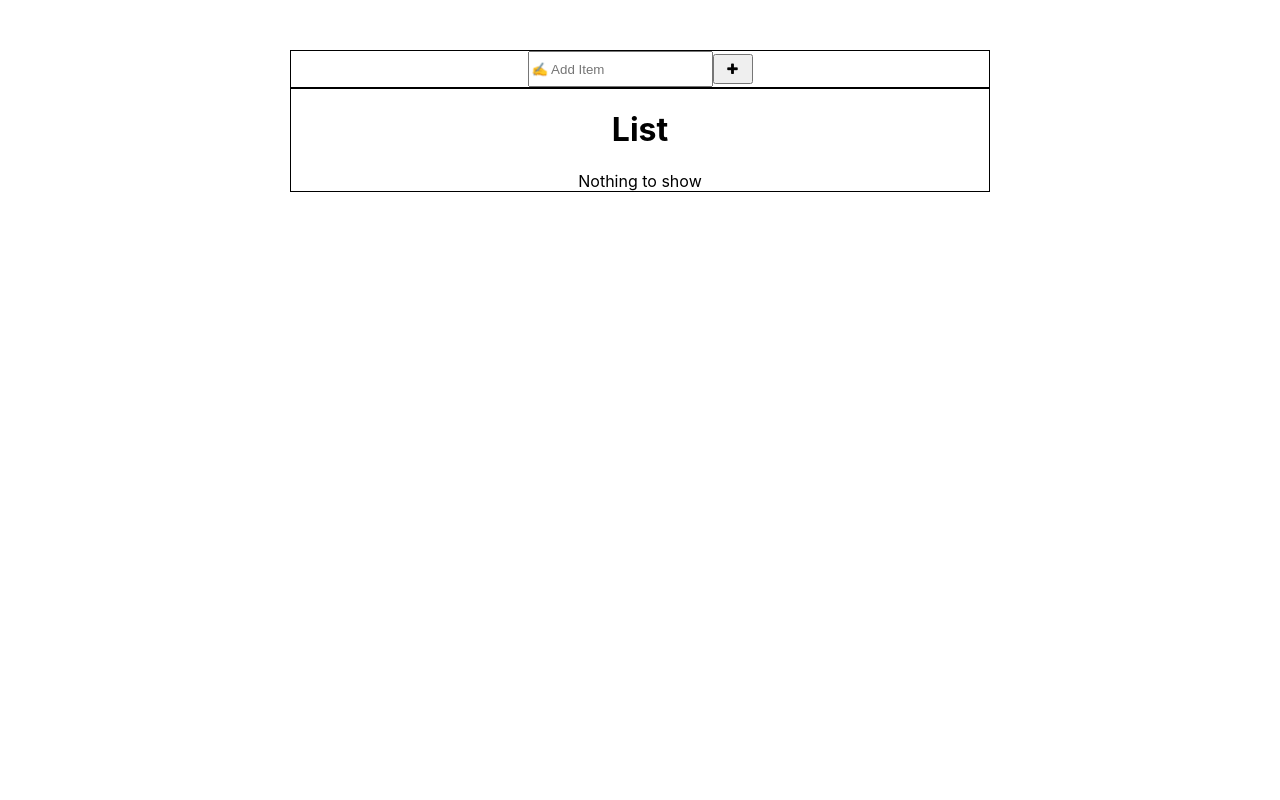
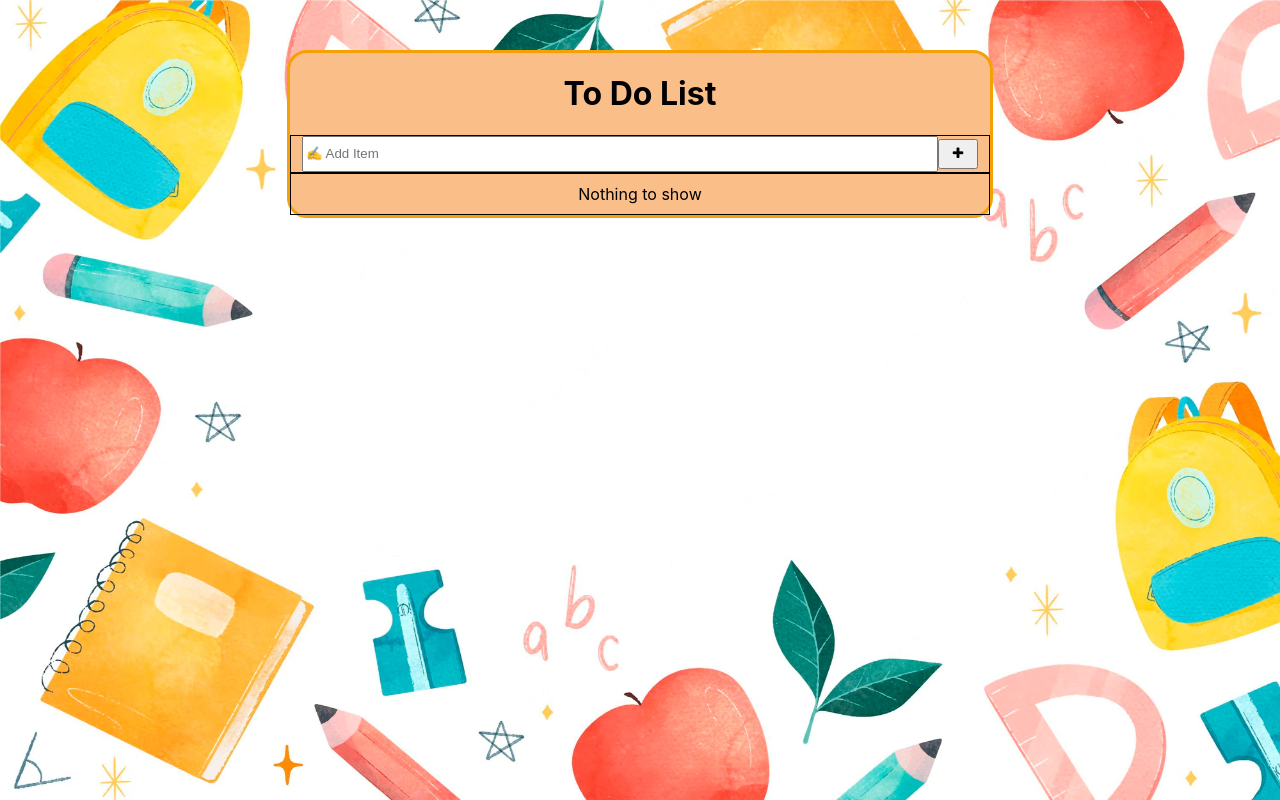
Before and after one commit to MufaddalMustafa2211008KHICND/to-do-app, a React (Create React App) app: page / in a window 1280 px wide. Built offline with nearby package versions, Linux system fonts and the light colour scheme.

Commit message:
improved styling

```diff
--- a/src/App.css
+++ b/src/App.css
@@ -1,12 +1,23 @@
+body{
+  background-image: url('./img/watercolor-back-school-background_52683-68646.webp');
+  background-size: 100vw 100vh;
+}
+
 #root{
   display: flex;
   justify-content: center;
   align-items: center;
 }
 
+.header{
+  text-align: center;
+}
 .to-do {
   width: 700px;
   margin: 50px;
+  background-color:rgb(250, 190, 137) ;
+  border-radius: 20px;
+  border: 3px solid rgb(245, 161, 5);
 
 }
 
@@ -17,6 +28,7 @@
 
 .input input{
   height: 30px;
+  width: 90%;
 
 }
 .input button{
@@ -28,6 +40,7 @@
 .list{
   border: 1px solid ;
   text-align: center;
+  padding: 10px;
 }
 
 .list-item{
--- a/src/components/List.js
+++ b/src/components/List.js
@@ -6,13 +6,11 @@ function List({todo, setTodo}){
     return(
         <>
         <div className='list'>
-            <h1>List</h1>
+
             {todo.length === 0 && <div>Nothing to show</div>}
             {todo.map(({id, text}) => <ListItem key={id} id={id} data={text} todo={todo} setTodo={setTodo} />)}
-
         </div>
         </>
-
     )
 }
 
--- a/src/components/ToDo.js
+++ b/src/components/ToDo.js
@@ -11,6 +11,9 @@ function ToDo() {
 
     return (
         <div className="to-do">
+            <div className="header">
+            <h1>To Do List</h1>
+            </div>
             <Input todo={todo} setTodo={setTodo} id={id} setId={setId} />
             <List todo={todo} setTodo={setTodo} />
         </div>
```
Also changed, not shown: src/img/watercolor-back-school-background_52683-68646.webp (added), src/logo.svg (deleted).
